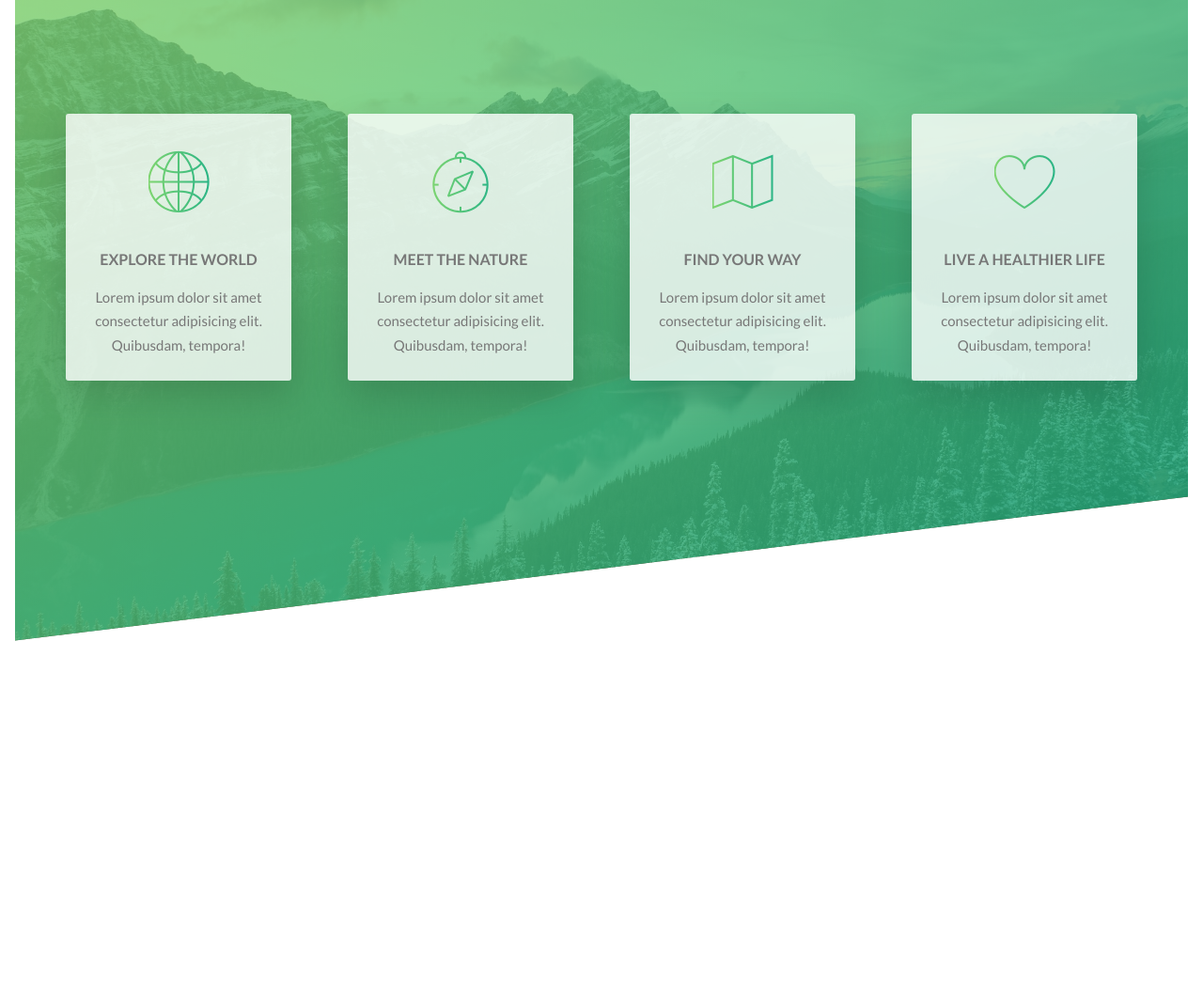
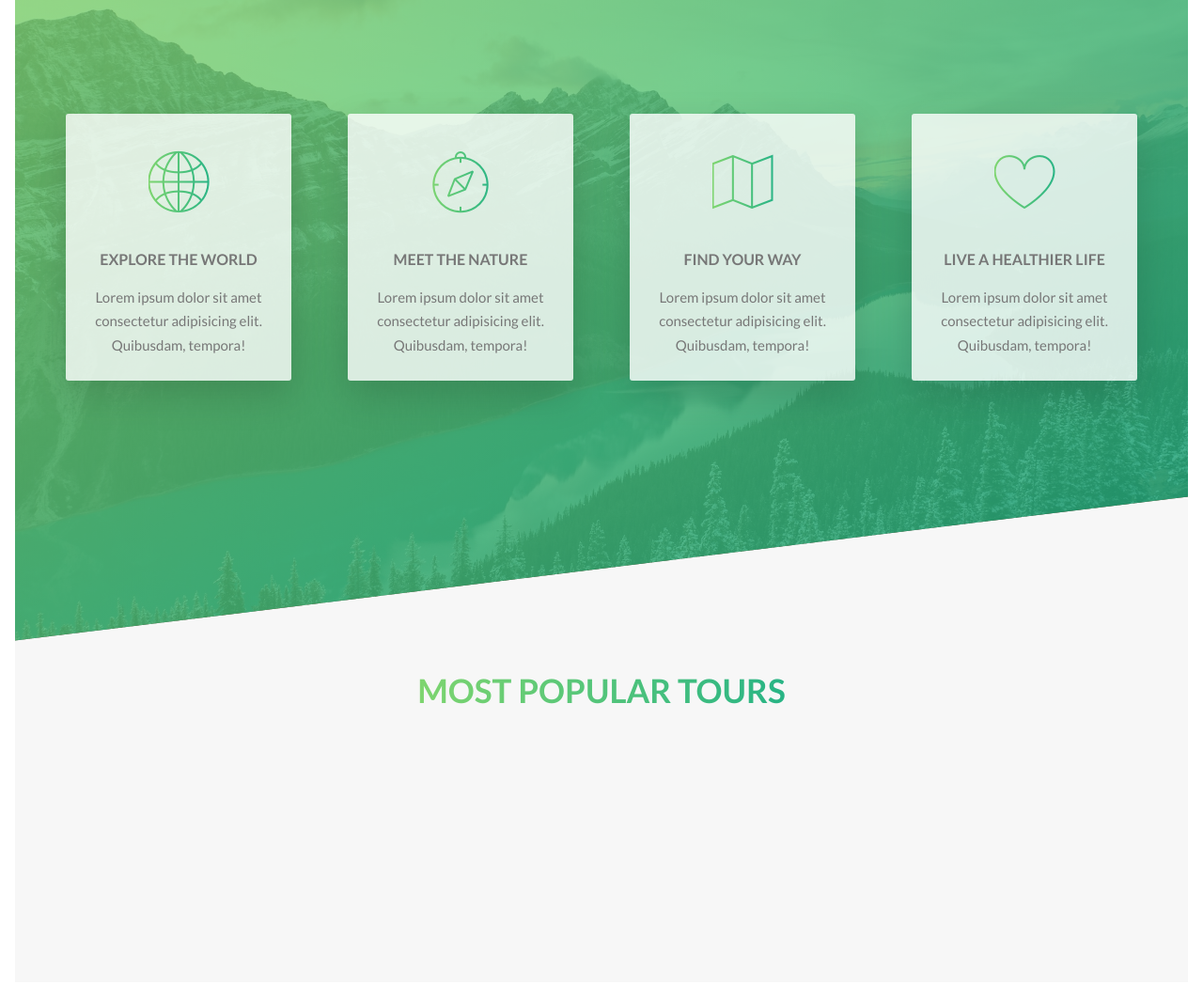
Before and after one commit to Marknjo/natours-css-project, a website built with webpack: page src/index.html in a window 1280 px wide. Shown: the part 1459-2507 px from the top of the page at 94% size. Before the commit the page ends 2141 px from the top, so only its background shows below. Built offline with nearby package versions, Linux system fonts and the light colour scheme.

Commit message:
Add the tours section barebones to homepage

```diff
--- a/src/index.html
+++ b/src/index.html
@@ -149,6 +149,13 @@
           </div>
         </div>
       </section>
+
+      <!-- Tours Section -->
+      <section class="section-tours">
+        <div class="u-center-text u-margin-bottom-big">
+          <h2 class="heading-secondary">Most Popular Tours</h2>
+        </div>
+      </section>
     </main>
   </body>
 </html>
--- a/src/styles/abstract/_mixins.scss
+++ b/src/styles/abstract/_mixins.scss
@@ -29,3 +29,7 @@
   background-clip: text;
   color: transparent;
 }
+
+@mixin paddingSections {
+  padding: 20rem 2.5rem;
+}
--- a/src/styles/pages/_home.scss
+++ b/src/styles/pages/_home.scss
@@ -8,7 +8,7 @@ body {
 
 .section-about {
   background-color: $color-grey-light-1;
-  padding: 20rem 2.5rem;
+  @include paddingSections;
   margin-top: -20vh;
 }
 
@@ -16,7 +16,7 @@ body {
 ** Features Section
 **/
 .features-section {
-  padding: 20rem 2.5rem;
+  @include paddingSections;
   @include sectionWithImageBg("../assets/images/nat-4.jpg");
   transform: skewY(-7deg);
   margin-top: -10rem;
@@ -25,3 +25,12 @@ body {
     transform: skewY(7deg);
   }
 }
+
+/**
+** Features Section
+**/
+.section-tours {
+  background-color: $color-grey-light-1;
+  @include paddingSections;
+  margin-top: -10rem;
+}
```
